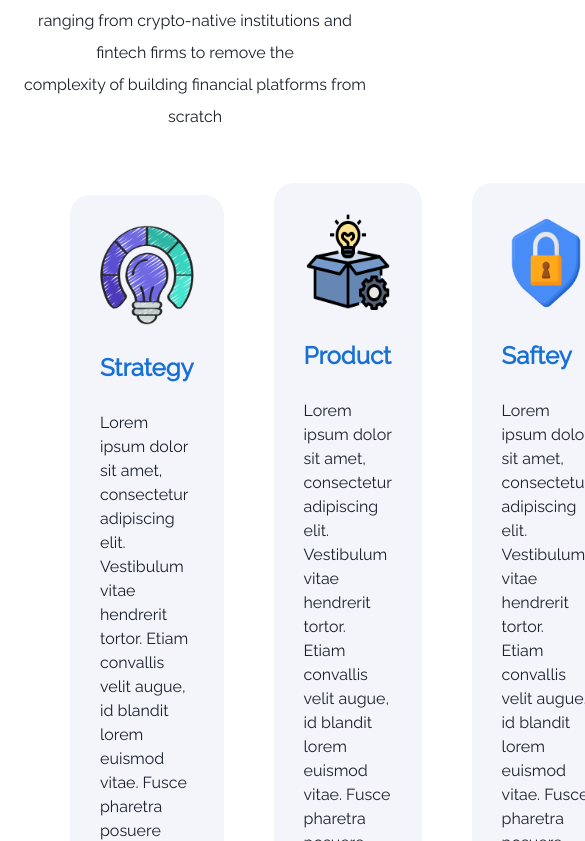
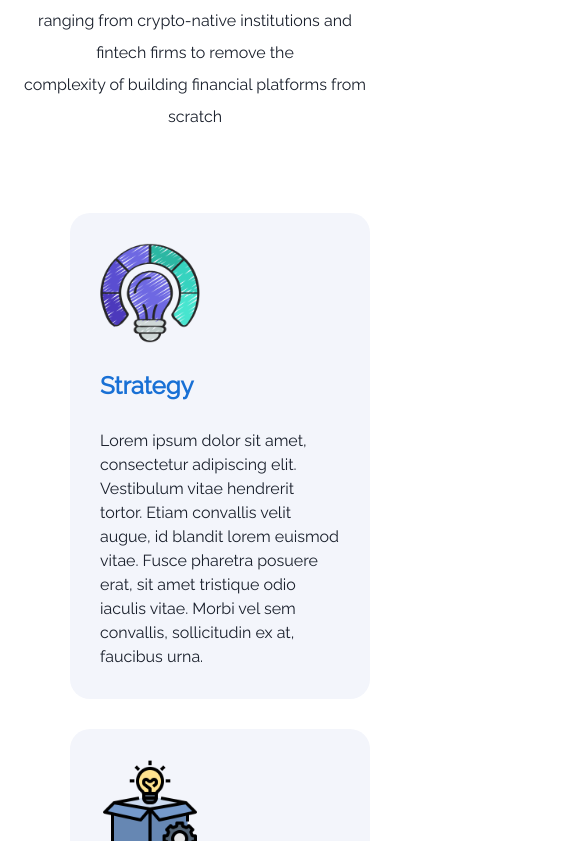
Before and after one commit to princessbolade/one-liquidity, a React (Create React App) app: page / in a window 390 px wide. Shown: the part 1543-2384 px from the top of the page, 585 px wide, since content can reach past the window. Built offline with nearby package versions, Linux system fonts and the light colour scheme.

Commit message:
feat:mobile responsiveness

```diff
--- a/src/components/about-us/index.tsx
+++ b/src/components/about-us/index.tsx
@@ -39,6 +39,7 @@ function AboutUs() {
           alignItems={"center"}
           justifyContent={"space-between"}
           pt={"50px"}
+          display={{ base: "block", md: "flex" }}
         >
           {item.map((items, i) => (
             <Box
@@ -47,6 +48,7 @@ function AboutUs() {
               ml={"50px"}
               px={"30px"}
               py={"30px"}
+              mt={{ base: "30px", md: "0" }}
             >
               <Image w={"100px"} h={"100px"} src={items.src} />
               <Text
```
